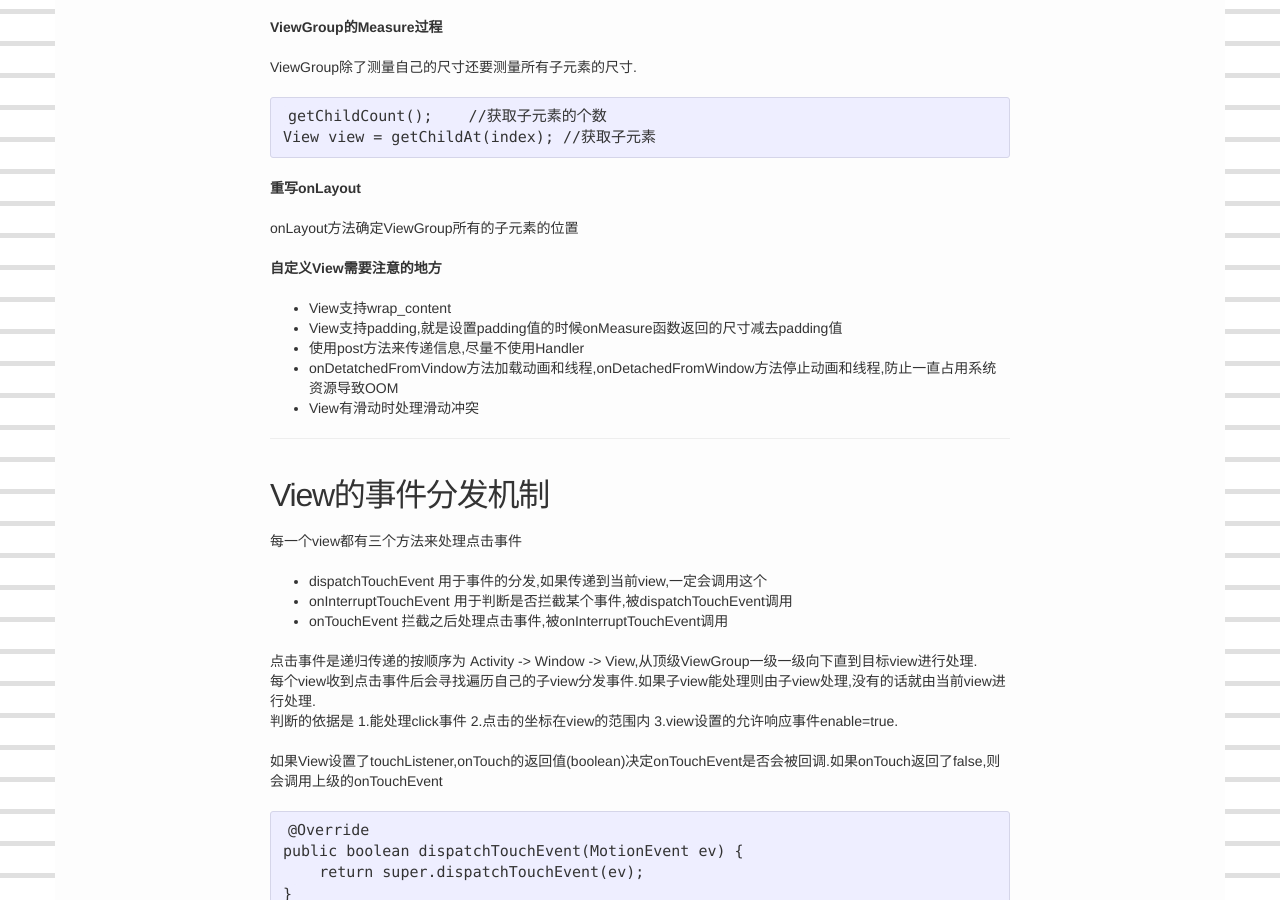
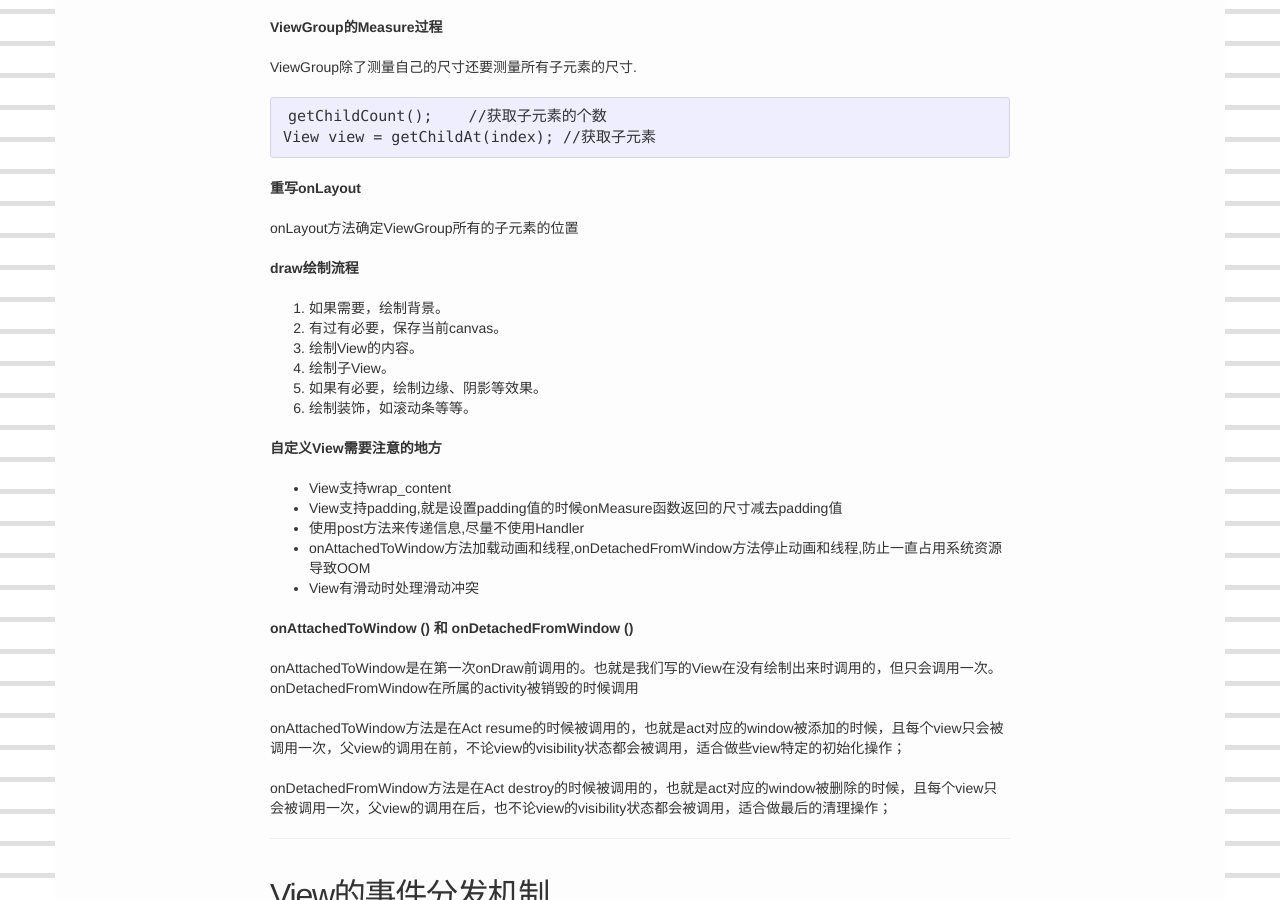
Before and after one commit to viator42/viator42.github.io, a Jekyll site: the page built from _posts/2019-3-25-android-view.markdown, in a window 1280 px wide and 900 px high, scrolled down 2270 px. Built offline with Jekyll 4.4.1, drawn with Linux system fonts in a browser that asks for light colours.

Commit message:
update post

```diff
--- a/_posts/2019-3-25-android-view.markdown
+++ b/_posts/2019-3-25-android-view.markdown
@@ -87,13 +87,31 @@ __重写onLayout__
 
 onLayout方法确定ViewGroup所有的子元素的位置
 
+__draw绘制流程__
+
+1. 如果需要，绘制背景。
+2. 有过有必要，保存当前canvas。
+3. 绘制View的内容。
+4. 绘制子View。
+5. 如果有必要，绘制边缘、阴影等效果。
+6. 绘制装饰，如滚动条等等。
+
 __自定义View需要注意的地方__
 
 * View支持wrap_content
 * View支持padding,就是设置padding值的时候onMeasure函数返回的尺寸减去padding值
 * 使用post方法来传递信息,尽量不使用Handler
-* onDetatchedFromVindow方法加载动画和线程,onDetachedFromWindow方法停止动画和线程,防止一直占用系统资源导致OOM
+* onAttachedToWindow方法加载动画和线程,onDetachedFromWindow方法停止动画和线程,防止一直占用系统资源导致OOM
 * View有滑动时处理滑动冲突
+
+__onAttachedToWindow () 和 onDetachedFromWindow ()__
+
+onAttachedToWindow是在第一次onDraw前调用的。也就是我们写的View在没有绘制出来时调用的，但只会调用一次。
+onDetachedFromWindow在所属的activity被销毁的时候调用
+
+onAttachedToWindow方法是在Act resume的时候被调用的，也就是act对应的window被添加的时候，且每个view只会被调用一次，父view的调用在前，不论view的visibility状态都会被调用，适合做些view特定的初始化操作；
+
+onDetachedFromWindow方法是在Act destroy的时候被调用的，也就是act对应的window被删除的时候，且每个view只会被调用一次，父view的调用在后，也不论view的visibility状态都会被调用，适合做最后的清理操作；
 
 ---------
 
```
